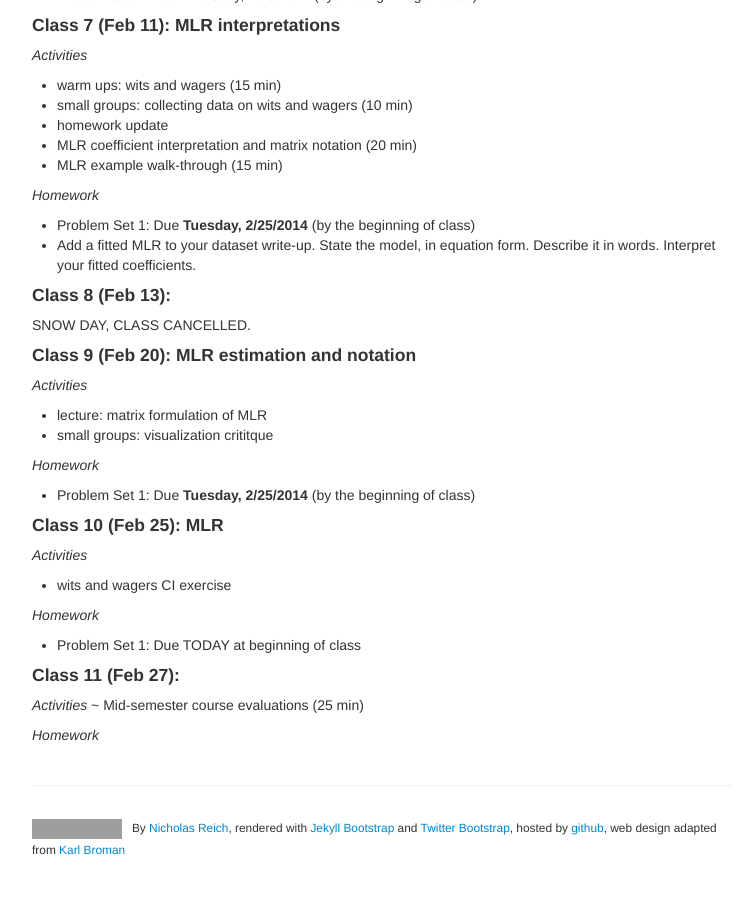
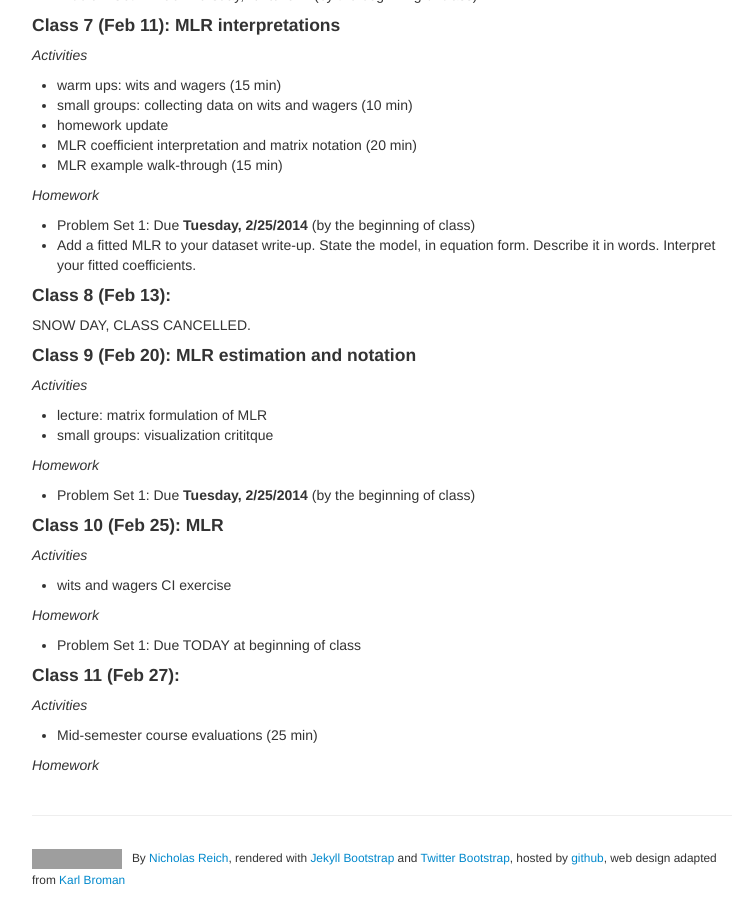
Before and after one commit to nickreich/methods2, a Jekyll site: the page built from pages/schedule.md, in a window 1280 px wide and 900 px high, scrolled down 2437 px. Shown: the whole window, without its empty margins (258-1005 px from the left). Built offline with Jekyll 4.4.1, drawn with Linux system fonts in a browser that asks for light colours; before the commit the page ends 3307 px from its top, so only the background shows below that; grey boxes are pictures that could not be loaded.

Commit message:
minor fixes in files

```diff
--- a/pages/schedule.md
+++ b/pages/schedule.md
@@ -129,6 +129,6 @@ _Homework_
 
 #### Class 11 (Feb 27): <a name="c2"/>[&nbsp;](#c2)
 _Activities_
-~ Mid-semester course evaluations (25 min)
+* Mid-semester course evaluations (25 min)
 
 _Homework_
```
Also changed, not shown: index.md (+1 -1 lines).
